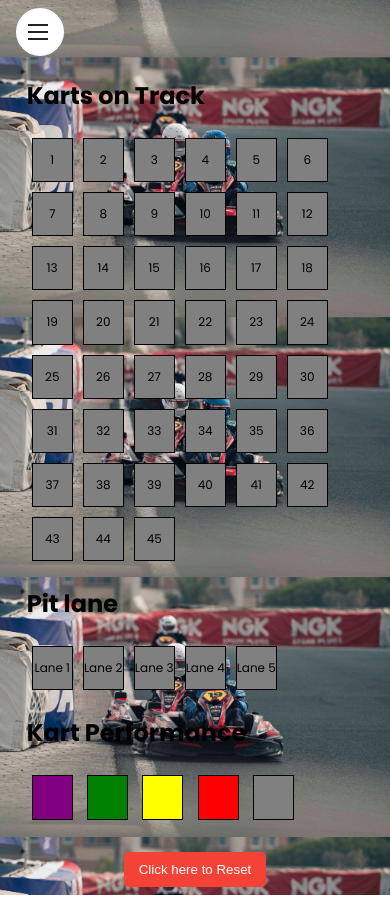
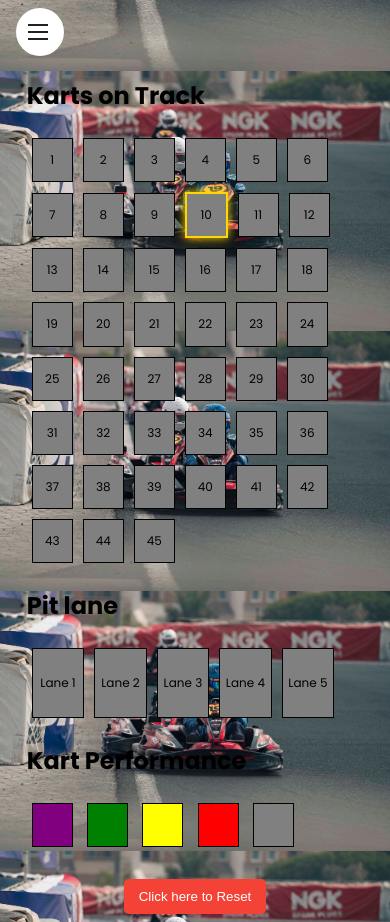
Before and after one commit to TreBob87/OrakenWebsite, a plain HTML site: page kartdrome.html in a window 390 px wide. Both pictures are taken after a click on the element "10". Before the commit the page ends 895 px from the top, so only its background shows below. Drawn offline with Linux system fonts and the light colour scheme.

Commit message:
width update

```diff
--- a/kartdrome.css
+++ b/kartdrome.css
@@ -36,6 +36,7 @@ body {
     white-space: nowrap; /* Ensures the text stays on a single line */
 }
 
+
 /* On screens that are 600px or less, set the background color to olive */
 @media screen and (max-width: 600px) {
     .box {
@@ -44,7 +45,20 @@ body {
     .container {
         width: 90%;
     }
+
+    #kartsInPit {
+        .box {
+            width: 15%;
+            height: 8vh;
+        }
+    }
 }
+
+.highlighted {
+    border: 2px solid #FFD700; /* Or any other visually distinct style */
+    box-shadow: 0 0 10px #FFD700; /* Optional, for added emphasis */
+}
+
 
 /* Navbar styling */
 
--- a/kartdrome.js
+++ b/kartdrome.js
@@ -91,15 +91,25 @@ function createCustomCursor(color) {
 function pickColor(event) {
     lastClickedBox.track = null;
     lastClickedBox.pit = null;
+    currentlyHighlighted.classList.remove('highlighted');
     // Assume event.target is the element representing the color choice
     selectedColor = event.target.style.backgroundColor; // Or any other way you're setting this
     createCustomCursor(selectedColor); // Optional, if you want to visually indicate the selected color
 }
 
-
+let currentlyHighlighted = null; // Track the currently highlighted box
 function handleBoxClick(event) {
     if (event.target.classList.contains('box')) {
         const box = event.target;
+
+        // Remove highlighting from the previously selected box
+        if (currentlyHighlighted && currentlyHighlighted !== box) {
+            currentlyHighlighted.classList.remove('highlighted');
+        }
+
+        // Toggle the highlight on the current box
+        box.classList.toggle('highlighted');
+        currentlyHighlighted = box.classList.contains('highlighted') ? box : null;
 
         // Only apply the selected color if one is currently chosen
         if (selectedColor) {
@@ -125,7 +135,12 @@ function handleBoxClick(event) {
             // Reset selections to require new clicks before another swap
             lastClickedBox.track = null;
             lastClickedBox.pit = null;
+            currentlyHighlighted.classList.remove('highlighted');
         }
+    }
+    else {
+        lastClickedBox.track = null;
+        lastClickedBox.pit = null;
     }
 }
 
```
